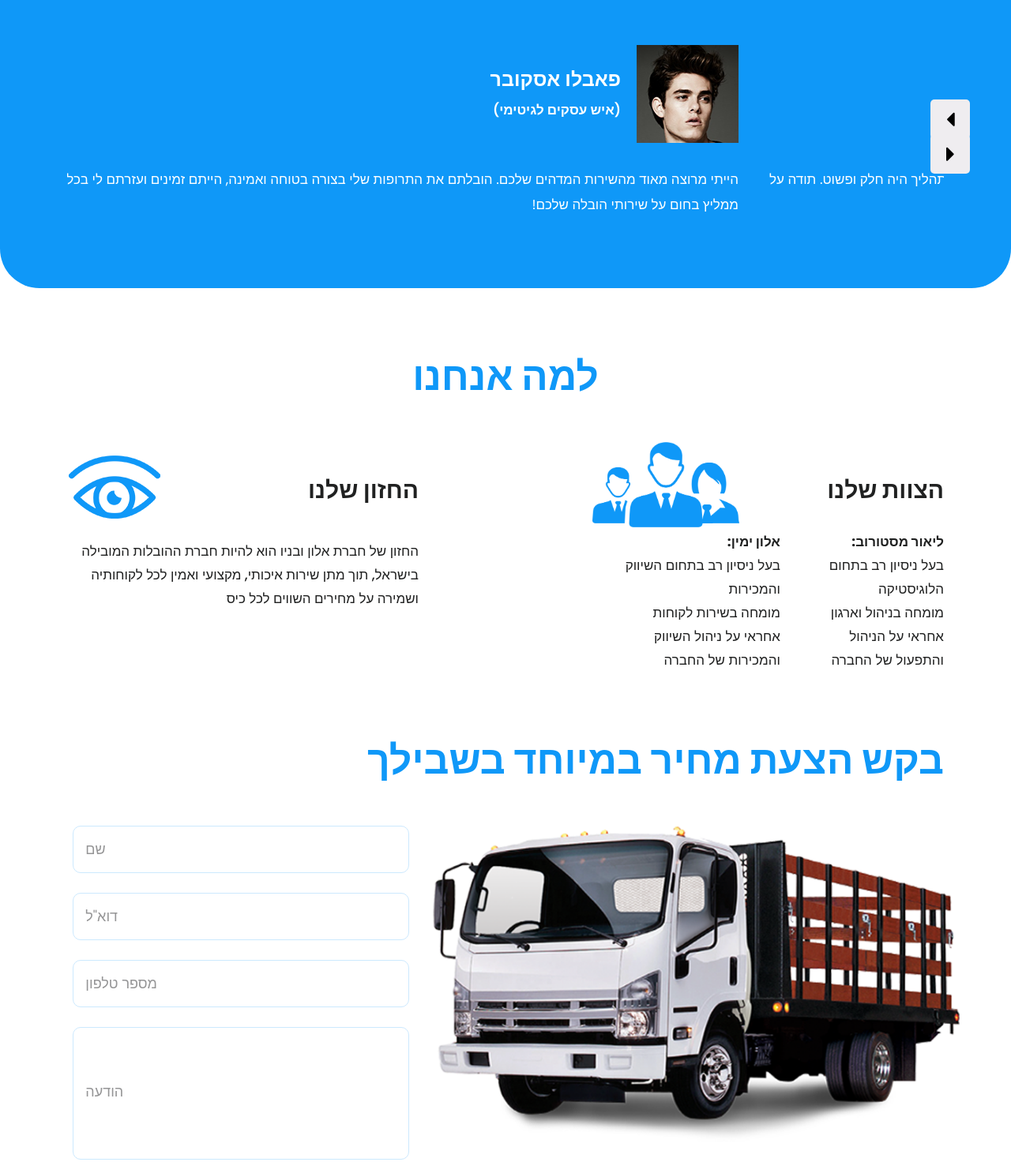
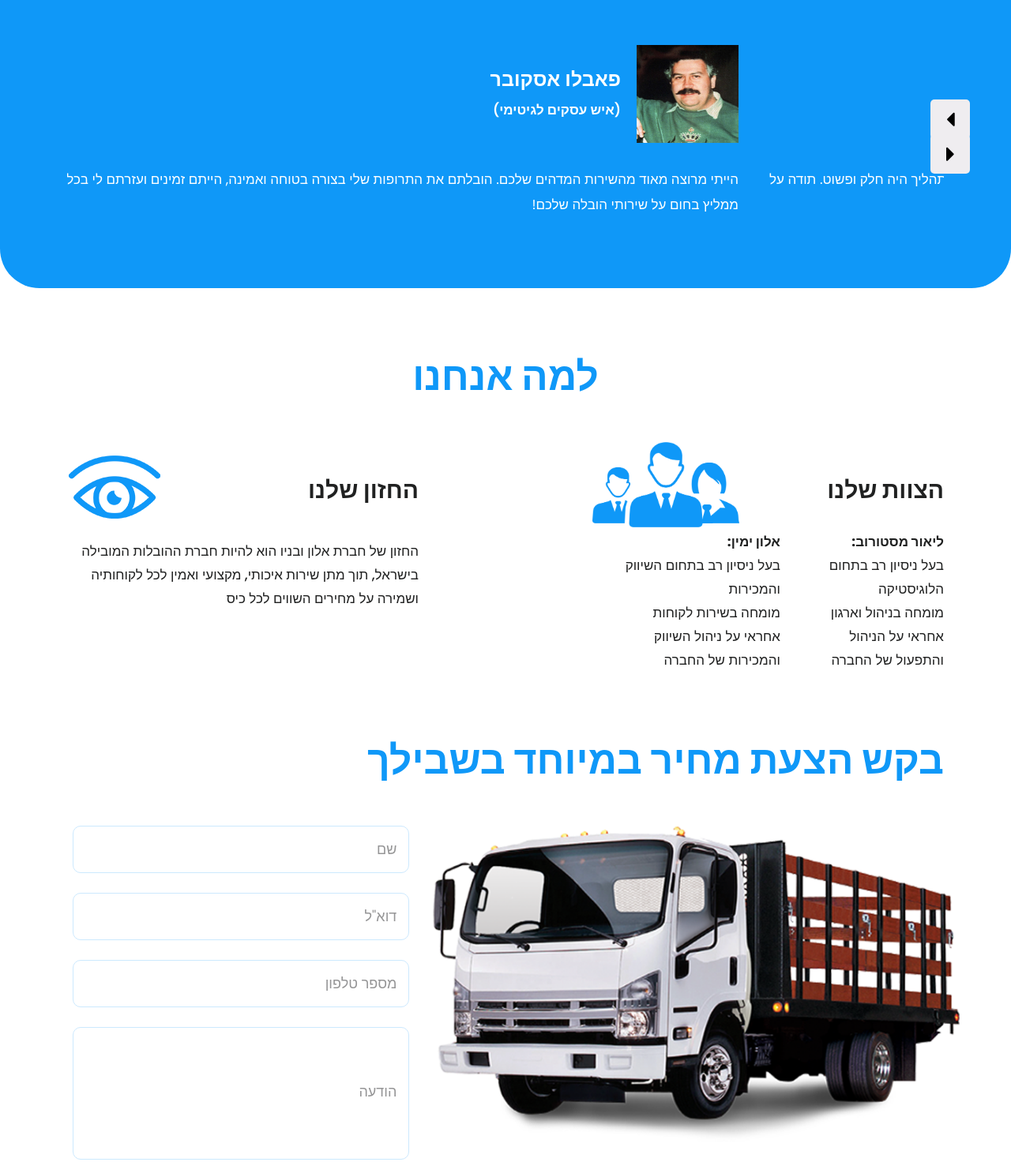
Before and after one commit to LiorMast/MovingCompany, a plain HTML site: page index.html in a window 1280 px wide. Shown: the part 3005-4477 px from the top of the page at 79% size. Drawn offline with nearby package versions, Linux system fonts and the light colour scheme; files whose address does not match are found by name.

Commit message:
הודעה עם משמעות

```diff
--- a/css/style.css
+++ b/css/style.css
@@ -1140,5 +1140,12 @@ footer{
      direction: rtl;
      text-align: right;
 }
-
+.sub_btn {
+     position: relative;
+     z-index: 1;
+}
+.costumer_img{
+     height: 124px;
+     width: 129px;
+}
 /** end footer **/
--- a/index.html
+++ b/index.html
@@ -422,7 +422,7 @@
                                  <div class="row">
                                     <div class="col-md-12">
                                        <div class="testimonial_box">
-                                          <figure><img src="images/our.png" alt="#"/></figure>
+                                          <figure><img class="costumer_img" src="./images/costumers/Pablo-Escobar-1991.webp" alt="#"/></figure>
                                           <h3>פאבלו אסקובר <br><span class="kisu">(איש עסקים לגיטימי)</span></h3>
                                           <p>הייתי מרוצה מאוד מהשירות המדהים שלכם. הובלתם את התרופות שלי בצורה בטוחה ואמינה, הייתם זמינים ועזרתם לי בכל שאלה או בעיה שעלתה. אני ממליץ בחום על שירותי הובלה שלכם!</p>
                                        </div>
@@ -437,7 +437,7 @@
                                  <div class="row">
                                     <div class="col-md-12">
                                        <div class="testimonial_box">
-                                          <figure><img src="images/our.png" alt="#"/></figure>
+                                          <figure><img class="costumer_img" src="./images/costumers/Profile_-_Jack_Sparrow.webp" alt="#"/></figure>
                                           <h3>ג'ק ספרו <br><span class="kisu">(קפטן הפנינה השחורה)</span></h3>
                                           <p>כל הכבוד לשירותי הובלה שלכם! הייתם חלק בלתי נפרד מההעברה הקלה והמהירה של כל צי האוניות הגנובות, ובזכותכם התהליך היה חלק ופשוט. תודה על המקצועיות והשירות המדהים!</p>
                                        </div>
@@ -453,7 +453,7 @@
                                     <div class="col-md-12">
                                        <div class="full cross_layout">
                                           <div class="testimonial_box">
-                                             <figure><img src="images/our.png" alt="#"/></figure>
+                                             <figure><img class="costumer_img" src="./images/costumers/PMNetanyahu.jpg" alt="#"/></figure>
                                              <h3>בנימין נתניהו <br><span class="kisu">(ראש הממשלה)</span></h3>
                                              <p>אזרחי ישראל. אני מודיע בזאת שחברת השליחויות אלון ובניו הם חברת השליחויות הטובה ביותר בארץ! תודה שעזרתם לי להכניס משאיות סיוע על בסיס יומי לעזה,מומלץ בחום!</p>
                                           </div>
@@ -541,16 +541,16 @@
                      <form id="request" class="main_form">
                         <div class="row">
                            <div class="col-md-12 ">
-                              <input class="contactus" placeholder="שם" type="type" name="Name">
+                              <input style="text-align: right;" class="contactus" placeholder="שם" type="type" name="Name">
                            </div>
                            <div class="col-md-12">
-                              <input class="contactus" placeholder="דוא&quot;ל" type="type" name="Email">
+                              <input style="text-align: right;" class="contactus" placeholder="דוא&quot;ל" type="type" name="Email">
                            </div>
                            <div class="col-md-12">
-                              <input class="contactus" placeholder="מספר טלפון" type="type" name="Phone Number">
+                              <input style="text-align: right;" class="contactus" placeholder="מספר טלפון" type="type" name="Phone Number">
                            </div>
                            <div class="col-md-12">
-                              <input class="contactusmess" placeholder="הודעה" type="type" Message="Name">
+                              <input style="text-align: right;" class="contactusmess" placeholder="הודעה" type="type" Message="Name">
                            </div>
                            <div class="col-md-12">
                               <button class="send_btn">שלח</button>
```
Also changed, not shown: images/costumers/PMNetanyahu.jpg (added), images/costumers/Pablo-Escobar-1991.webp (added), images/costumers/Profile_-_Jack_Sparrow.webp (added).
